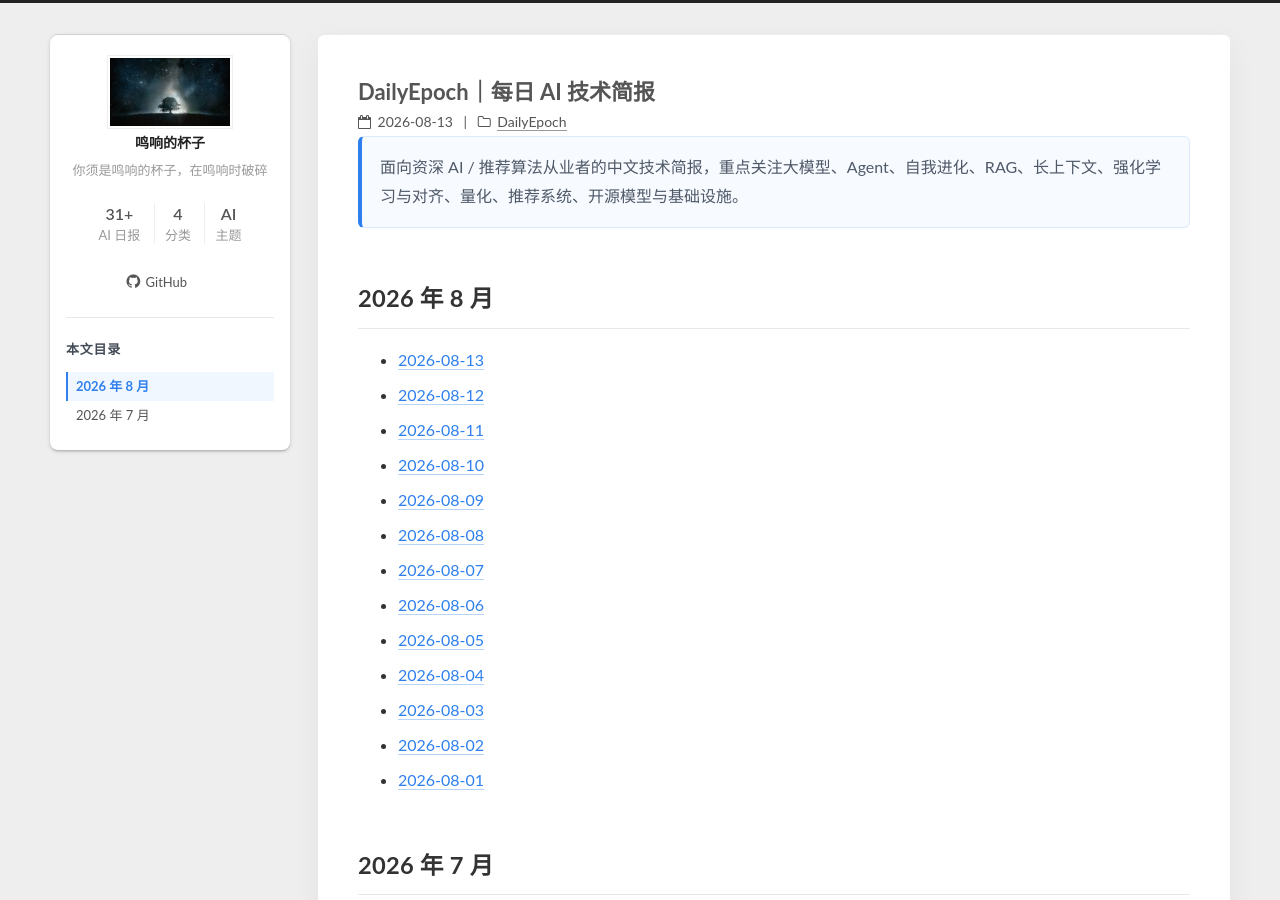
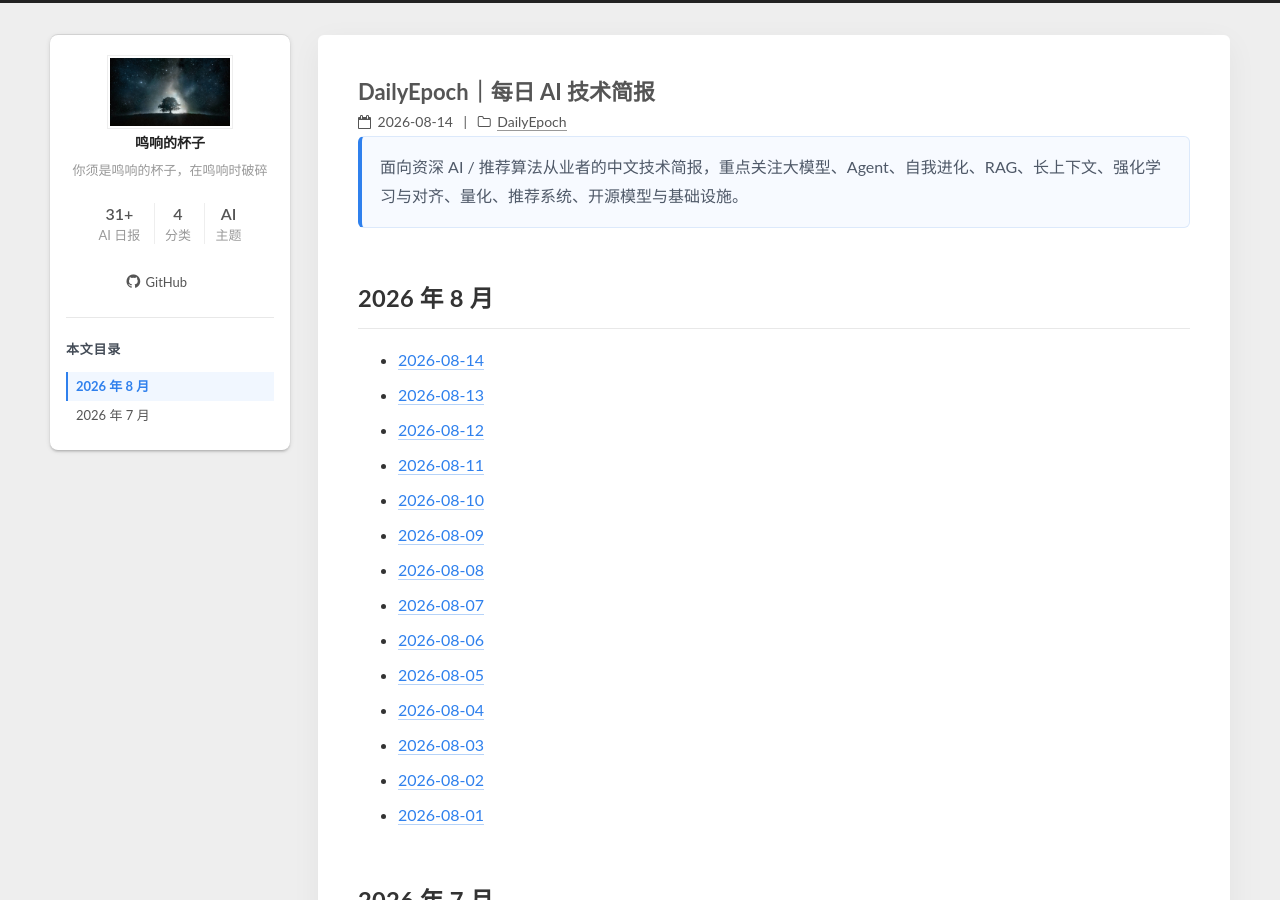
Before and after one commit to dawn2034/dawn2034.github.io, a Jekyll site: the page built from DailyEpoch/index.md, in a window 1280 px wide and 900 px high. Built offline with Jekyll 4.4.1, drawn with Linux system fonts in a browser that asks for light colours.

Commit message:
Update DailyEpoch index for 2026-08-14

```diff
--- a/DailyEpoch/index.md
+++ b/DailyEpoch/index.md
@@ -1,6 +1,6 @@
 ---
 title: "DailyEpoch｜每日 AI 技术简报"
-date: 2026-08-13
+date: 2026-08-14
 permalink: /DailyEpoch/
 ---
 
@@ -10,6 +10,7 @@ permalink: /DailyEpoch/
 
 ## 2026 年 8 月
 
+- [2026-08-14](./2026-08-14/)
 - [2026-08-13](./2026-08-13/)
 - [2026-08-12](./2026-08-12/)
 - [2026-08-11](./2026-08-11/)
```
